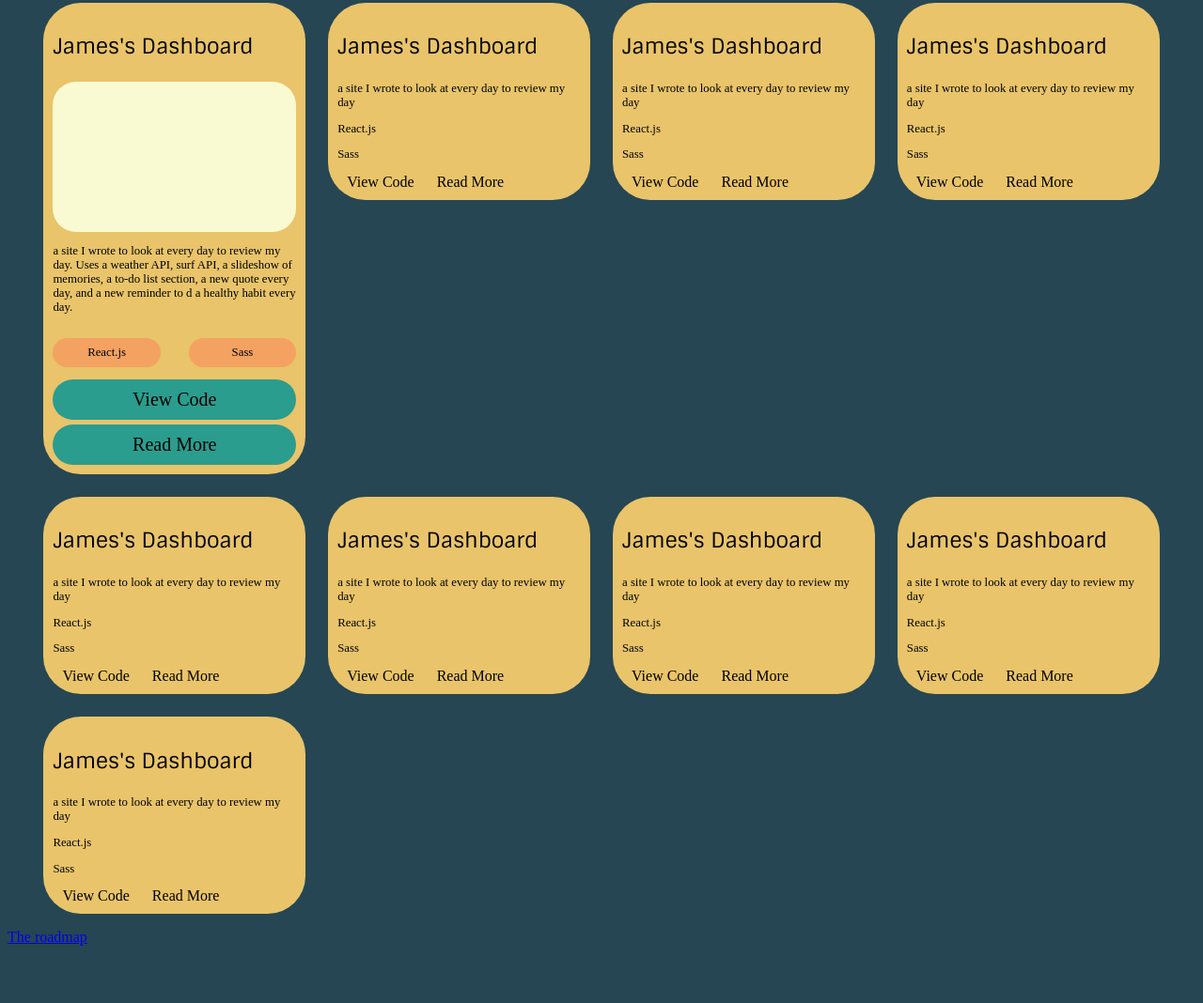
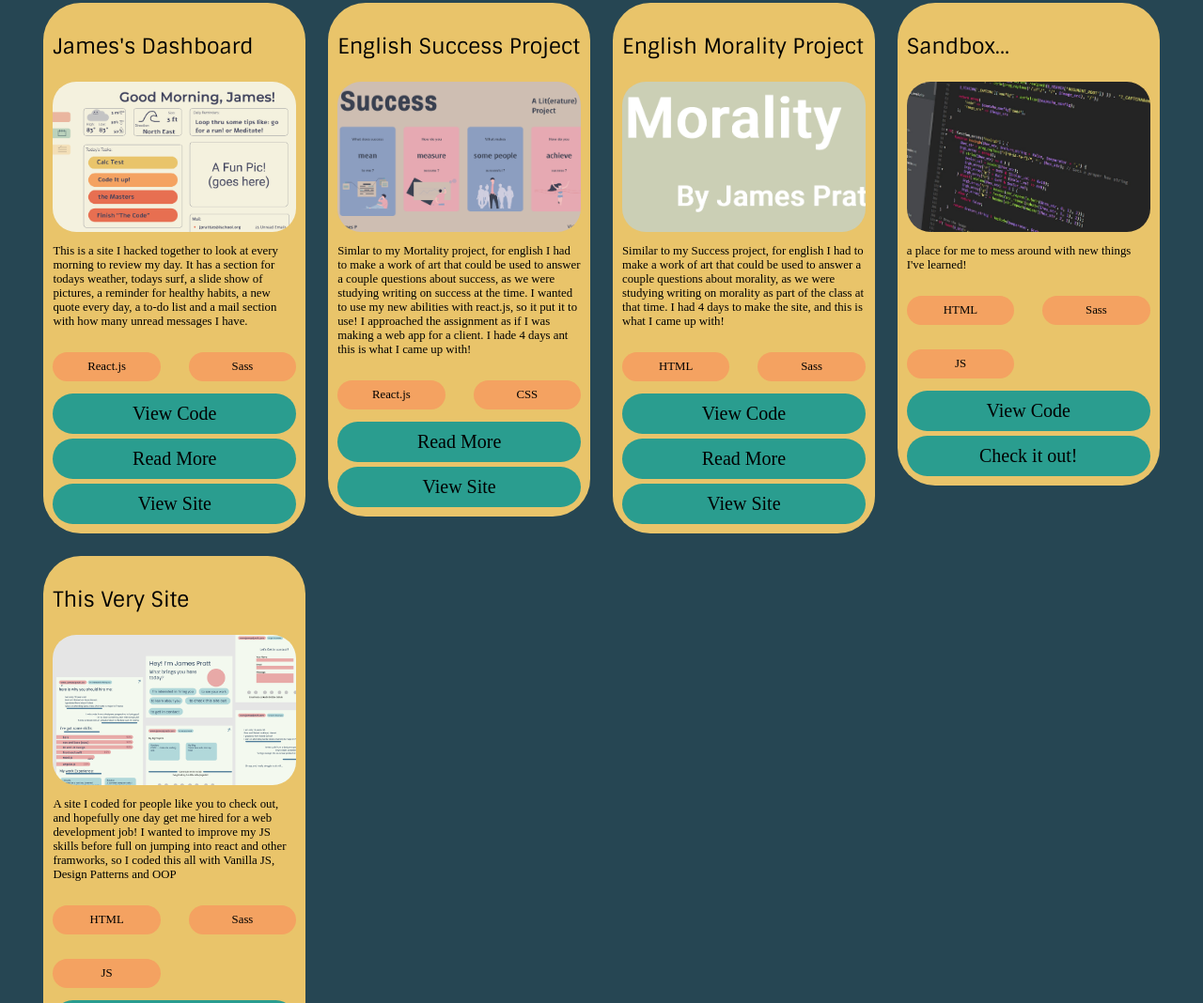
Before and after one commit to timkauai/myWebPortfolio, a plain HTML site: page the-lab/lab.html in a window 1280 px wide. Shown: the part 225-1293 px from the top of the page at 94% size. Before the commit the page ends 1240 px from the top, so only its background shows below. Drawn offline with Linux system fonts and the light colour scheme; a web font is replaced by a local one.

Commit message:
adding content to lab

```diff
--- a/the-lab/css/lab.scss
+++ b/the-lab/css/lab.scss
@@ -80,6 +80,9 @@ main {
             height: 20vh;
             background-color: lightgoldenrodyellow;
             border-radius: 25px;
+            background-repeat: no-repeat;
+            background-position: 30% 10%;
+            background-size: cover;
         }
 
         h3 {
@@ -104,7 +107,7 @@ main {
         .skills {
             display: grid;
             grid-template-columns: 1fr 1fr;
-            grid-gap: 30px;
+            grid-gap: 0 30px;
 
             p {
                 background-color: #F4A261;
@@ -128,3 +131,30 @@ main {
         }
     }
 }
+
+.sec1 .img {
+    background-image: url(../imgs/dashboard.png);
+}
+
+.sec2 .img {
+    background-image: url(../imgs/success.png);
+}
+
+.sec3 .img {
+    background-image: url(../imgs/morality.png);
+}
+
+.sec4 .img {
+    background-image: url(../imgs/web-dev.jpeg);
+}
+
+.sec5 .img {
+    background-image: url(../imgs/this-site.png);
+}
+
+footer {
+    h1 {
+        text-align: right;
+        margin-right: 3em;
+    }
+}
--- a/the-lab/lab.html
+++ b/the-lab/lab.html
@@ -24,116 +24,87 @@
         <div class="sec1 home-grid-item">
             <h3>James's Dashboard</h3>
             <div class="img"></div>
-            <p>a site I wrote to look at every day to review my day. Uses a weather API, surf API, a slideshow of
-                memories, a to-do list section, a new quote every day, and a new reminder to d a healthy habit every
-                day.</p>
+            <p>This is a site I hacked together to look at every morning to review my day. It has a section for todays
+                weather, todays surf, a slide show of pictures, a reminder for healthy habits, a new quote every day, a
+                to-do list and a mail section with how many unread messages I have.</p>
             <div class="skills">
                 <p>React.js</p>
                 <p>Sass</p>
             </div>
             <div class="links">
-                <a href="">View Code</a>
-                <a href="">Read More</a>
+                <a href="https://github.com/timkauai/theDashboard">View Code</a>
+                <a href="./readmore.html">Read More</a>
+                <a href="http://dashboard.jamesdpratt.com">View Site</a>
             </div>
         </div>
         <div class="sec2 home-grid-item">
-            <h3>James's Dashboard</h3>
-            <p>a site I wrote to look at every day to review my day</p>
-            <div>
+            <h3>English Success Project</h3>
+            <div class="img"></div>
+            <p>Simlar to my Mortality project, for english I had to make a work of art that could be used to answer a
+                couple questions about success, as
+                we were studying writing on success at the time. I wanted to use my new abilities with react.js, so it
+                put it to use! I approached the assignment as if I was making a web app for a client. I hade 4 days ant
+                this is what I came up with!</p>
+            <div class="skills">
                 <p>React.js</p>
-                <p>Sass</p>
+                <p>CSS</p>
             </div>
-            <div>
-                <a href="">View Code</a>
-                <a href="">Read More</a>
+            <div class="links">
+                <a href="./readmore.html">Read More</a>
+                <a href="http://success.jamesdpratt.com">View Site</a>
             </div>
         </div>
         <div class="sec3 home-grid-item">
-            <h3>James's Dashboard</h3>
-            <p>a site I wrote to look at every day to review my day</p>
-            <div>
-                <p>React.js</p>
+            <h3>English Morality Project</h3>
+            <div class="img"></div>
+            <p>Similar to my Success project, for english I had to make a work of art that could be used to answer a
+                couple questions about morality, as we were studying writing on morality as part of the class at that
+                time. I had 4 days to make the site, and this is what I came up with!</p>
+            <div class="skills">
+                <p>HTML</p>
                 <p>Sass</p>
             </div>
-            <div>
-                <a href="">View Code</a>
-                <a href="">Read More</a>
+            <div class="links">
+                <a href="https://github.com/timkauai/engMoralityProject">View Code</a>
+                <a href="./readmore.html">Read More</a>
+                <a href="http://morality.jamesdpratt.com">View Site</a>
             </div>
         </div>
         <div class="sec4 home-grid-item">
-            <h3>James's Dashboard</h3>
-            <p>a site I wrote to look at every day to review my day</p>
-            <div>
-                <p>React.js</p>
+            <h3>Sandbox...</h3>
+            <div class="img"></div>
+            <p>a place for me to mess around with new things I've learned!</p>
+            <div class="skills">
+                <p>HTML</p>
                 <p>Sass</p>
+                <p>JS</p>
             </div>
-            <div>
-                <a href="">View Code</a>
-                <a href="">Read More</a>
+            <div class="links">
+                <a href="https://github.com/timkauai/engMoralityProject">View Code</a>
+                <a href="./sandbox.html">Check it out!</a>
             </div>
         </div>
         <div class="sec5 home-grid-item">
-            <h3>James's Dashboard</h3>
-            <p>a site I wrote to look at every day to review my day</p>
-            <div>
-                <p>React.js</p>
+            <h3>This Very Site</h3>
+            <div class="img"></div>
+            <p>A site I coded for people like you to check out, and hopefully one day get me hired for a web development
+                job! I wanted to improve my JS skills before full on jumping into react and other framworks, so I coded
+                this all with Vanilla JS, Design Patterns and OOP</p>
+            <div class="skills">
+                <p>HTML</p>
                 <p>Sass</p>
+                <p>JS</p>
             </div>
-            <div>
-                <a href="">View Code</a>
-                <a href="">Read More</a>
-            </div>
-        </div>
-        <div class="sec6 home-grid-item">
-            <h3>James's Dashboard</h3>
-            <p>a site I wrote to look at every day to review my day</p>
-            <div>
-                <p>React.js</p>
-                <p>Sass</p>
-            </div>
-            <div>
-                <a href="">View Code</a>
-                <a href="">Read More</a>
-            </div>
-        </div>
-        <div class="sec7 home-grid-item">
-            <h3>James's Dashboard</h3>
-            <p>a site I wrote to look at every day to review my day</p>
-            <div>
-                <p>React.js</p>
-                <p>Sass</p>
-            </div>
-            <div>
-                <a href="">View Code</a>
-                <a href="">Read More</a>
-            </div>
-        </div>
-        <div class="sec8 home-grid-item">
-            <h3>James's Dashboard</h3>
-            <p>a site I wrote to look at every day to review my day</p>
-            <div>
-                <p>React.js</p>
-                <p>Sass</p>
-            </div>
-            <div>
-                <a href="">View Code</a>
-                <a href="">Read More</a>
-            </div>
-        </div>
-        <div class="sec9 home-grid-item">
-            <h3>James's Dashboard</h3>
-            <p>a site I wrote to look at every day to review my day</p>
-            <div>
-                <p>React.js</p>
-                <p>Sass</p>
-            </div>
-            <div>
-                <a href="">View Code</a>
-                <a href="">Read More</a>
+            <div class="links">
+                <a href="https://github.com/timkauai/myWebPortfolio">View Code</a>
+                <a href="./readmore.html">Read More</a>
             </div>
         </div>
     </main>
     <a href="https://roadmap.sh/frontend">The roadmap</a>
+    <footer>
+        <h1>And there is more to come!</h1>
+    </footer>
 </body>
 
 </html>
```
Also changed, not shown: the-lab/readmore.html (added, +47 -0 lines), the-lab/css/lab.css, the-lab/imgs/dashboard.png (added), the-lab/imgs/morality.png (added), the-lab/imgs/success.png (added), the-lab/imgs/this-site.png (added), the-lab/imgs/web-dev.jpeg (added), 4 other files.
